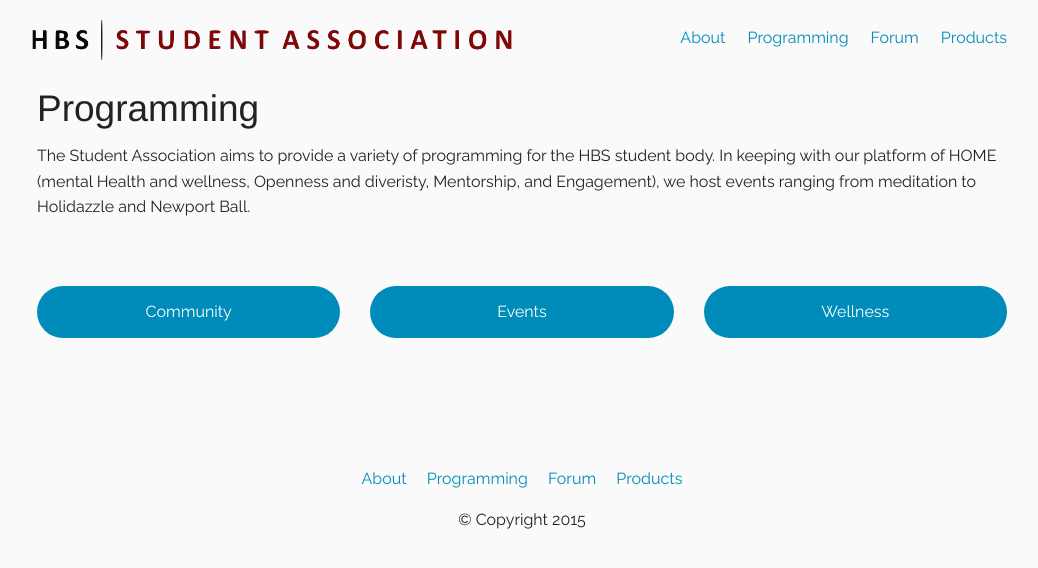
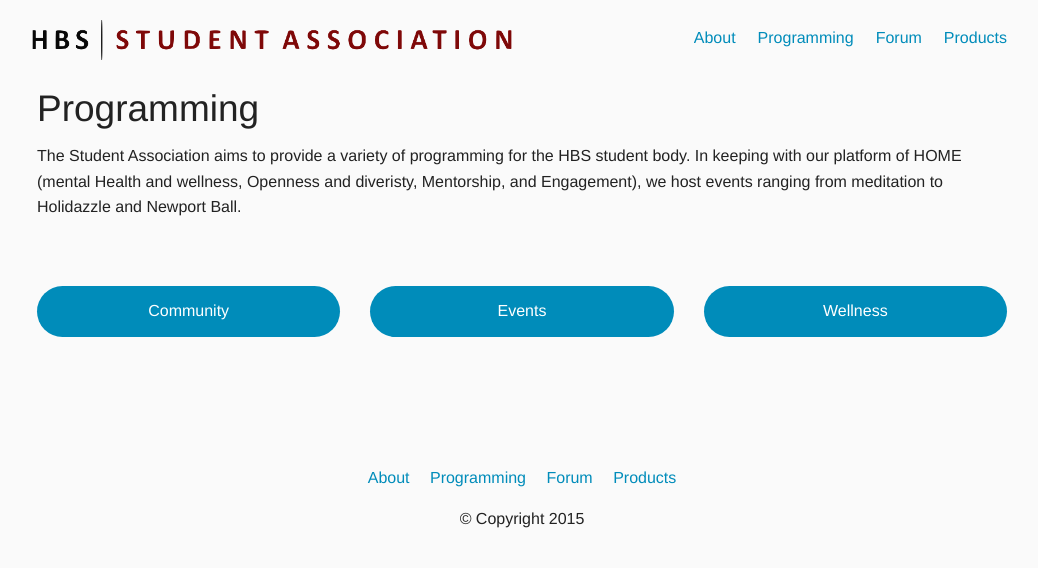
Before and after one commit to hbssa/homepage, a Jekyll site: the page built from pages/programming.md, in a window 1280 px wide. Shown: the top 568 px of the page, without its empty margins (118-1156 px from the left). Built offline with Jekyll 4.4.1, drawn with Linux system fonts in a browser that asks for light colours.

Commit message:
Change font to Helvetica

```diff
--- a/_includes/head.html
+++ b/_includes/head.html
@@ -13,7 +13,7 @@
     <link rel="stylesheet" href="/css/responsive-tables.css">
     <link rel="stylesheet" href="/css/main.css">
     <script src="/vendor/js/modernizr.js"></script>
-    <link href="http://fonts.googleapis.com/css?family=Raleway:600,400,200" rel="stylesheet" type="text/css">
+    <!-- <link href="http://fonts.googleapis.com/css?family=Raleway" rel="stylesheet" type="text/css"> -->
     <link href="http://fonts.googleapis.com/css?family=Shadows+Into+Light" rel="stylesheet" type="text/css">
 
     <script>
--- a/_sass/_theme.scss
+++ b/_sass/_theme.scss
@@ -1,12 +1,12 @@
 body {
-  font-family: 'Raleway', Helvetica, Arial, sans-serif;
-  font-weight: 400;
+  // font-family: Helvetica, Arial, sans-serif;
+  // font-weight: 400;
   background-color: rgba(0, 0, 0, 0.02);
 }
 
-.button {
-  font-family: 'Raleway', Helvetica, Arial, sans-serif;
-}
+// .button {
+//   font-family: Helvetica, Arial, sans-serif;
+// }
 
 .button-group li{
   padding-top: 3%;
```
